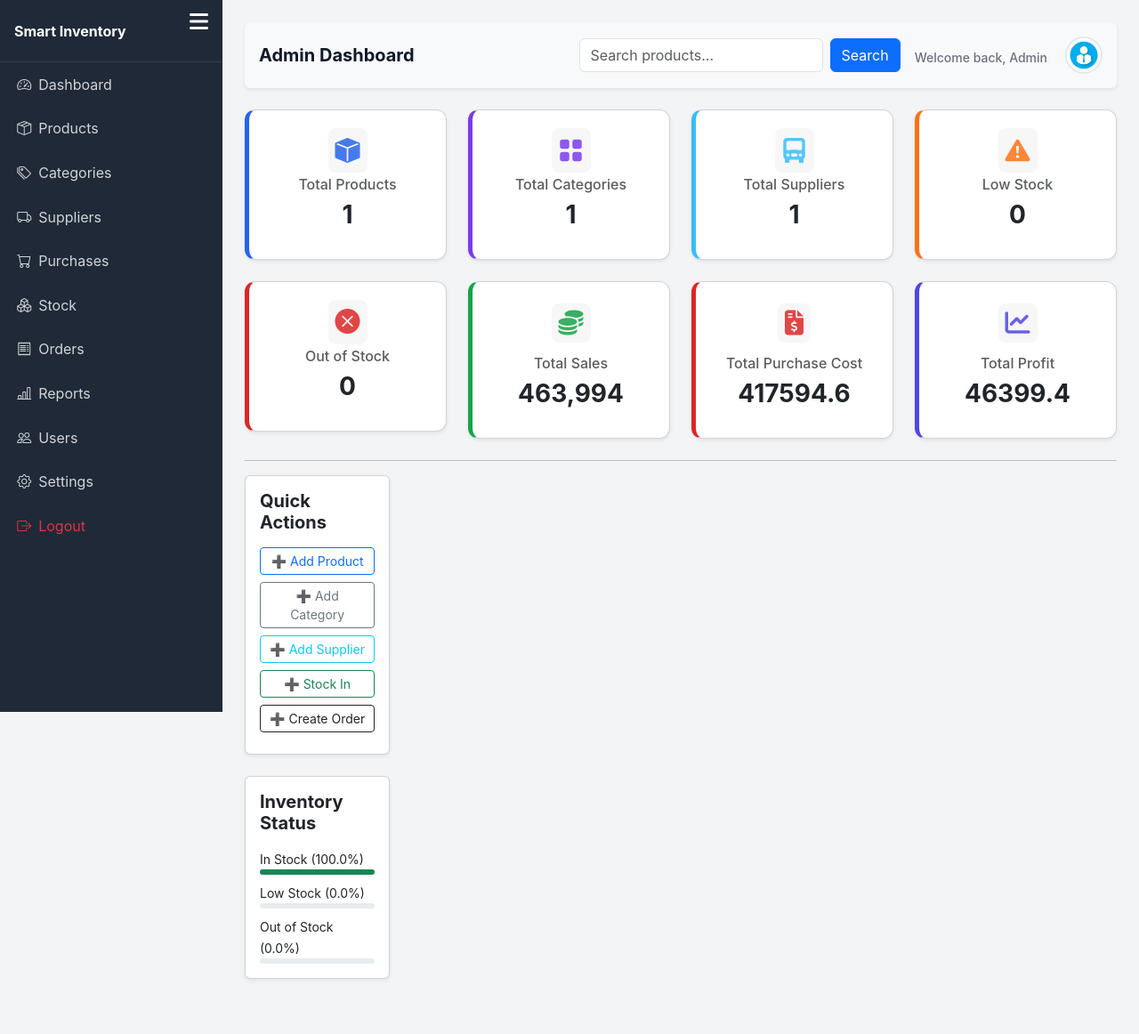
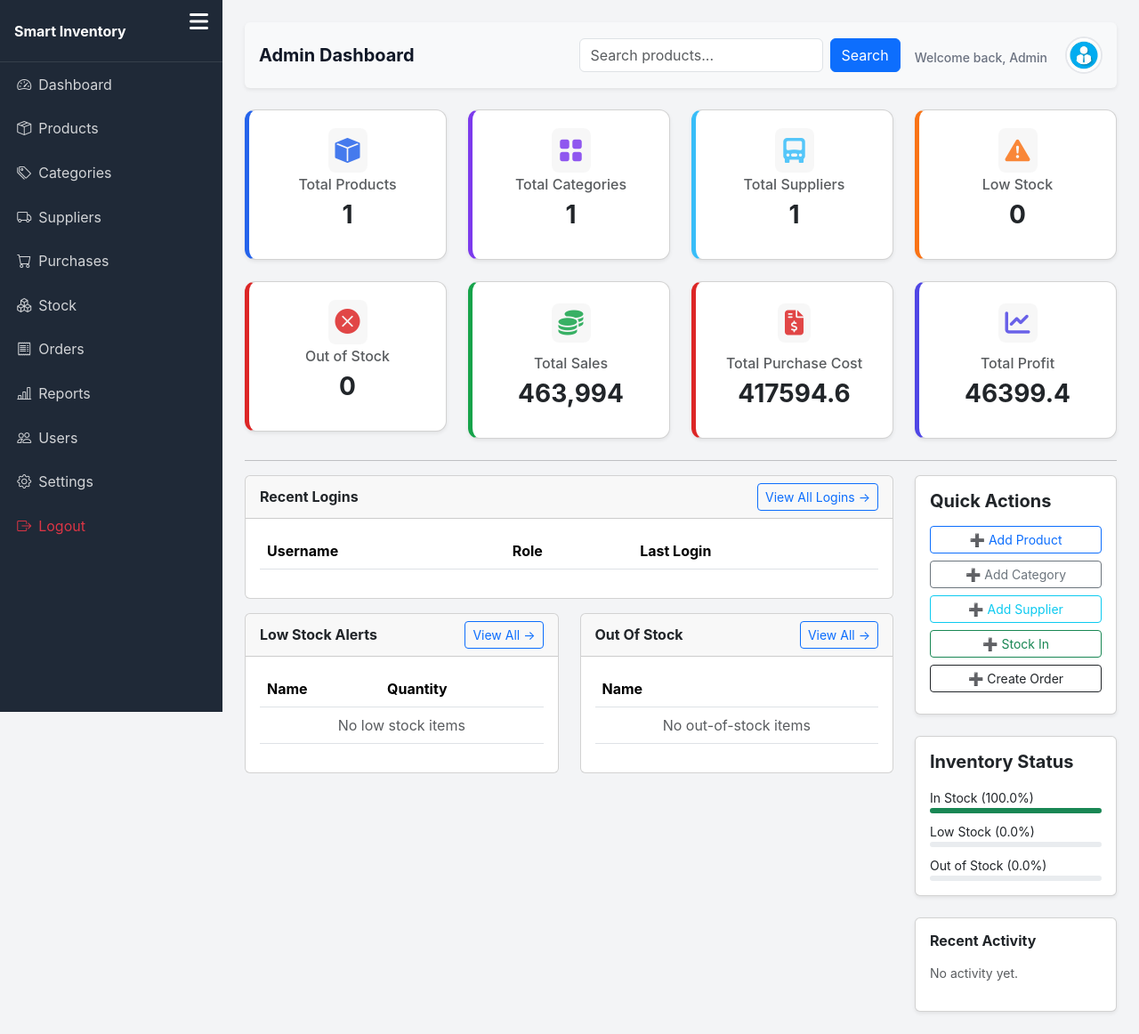
Before and after one commit to MahiKalavadia/inventory-management-system, a Django app: page /admin-dashboard/ in a window 1280 px wide. Shown: the whole page at 89% size. Before the commit the page ends 1101 px from the top, so only its background shows below. Run offline with Django 5.2, Linux system fonts and the light colour scheme; a user stored in the database is signed in; tables that the repository leaves empty hold one stand-in row (values such as "Sample post"); lists and menus that the app fills with data are empty.

Commit message:
Added some overview of  activities happening in all section

```diff
--- a/templates/admin_dashboard.html
+++ b/templates/admin_dashboard.html
@@ -1,4 +1,5 @@
 {% extends 'base_dashboard.html' %}
+{% load humanize tz %}
 {% load static %}
 {% block content %}
 <div class="dashboard-header mb-4 d-flex justify-content-between align-items-center p-3 bg-light rounded shadow-sm">
@@ -121,16 +122,122 @@
 
 </div>
 <hr>
-<div class = "row">
-    <div class = "col-md-9">
+
+<div class="row">
+
+    <!-- LEFT SIDE -->
+    <div class="col-md-9">
+
+        <!-- RECENT LOGINS -->
+        <div class="card mb-3">
+            <div class="card-header d-flex justify-content-between align-items-center">
+                <span><b>Recent Logins</b></span>
+                <a href="{% url 'view_all' %}" class="btn btn-sm btn-outline-primary">View All Logins →</a>
+            </div>
+            <div class="card-body">
+                <table class="table table-striped">
+                    <thead>
+                        <tr>
+                            <th>Username</th>
+                            <th>Role</th>
+                            <th>Last Login</th>
+                        </tr>
+                    </thead>
+                    <tbody>
+                        {% for user in recent_logins %}
+                        <tr>
+                            <td>{{ user.username }}</td>
+                            <td>
+                                {% if user.groups.all %}
+                                    {{ user.groups.first.name }}
+                                {% else %}
+                                    None
+                                {% endif %}
+                            </td>
+                            <td>
+                                {% if user.last_login %}
+                                    {{ user.last_login|localtime|naturaltime }}
+                                {% else %}
+                                    Never
+                                {% endif %}
+                            </td>
+                        </tr>
+                        {% endfor %}
+                    </tbody>
+                </table>
             </div>
         </div>
 
-   <div class = "col-md-2">
-      <!--Quick Actions-->
+        <!-- LOW + OUT STOCK ROW -->
+        <div class="row">
+
+            <!-- LOW STOCK -->
+            <div class="col-md-6">
+                <div class="card h-100">
+                    <div class="card-header d-flex justify-content-between align-items-center">
+                        <span><b>Low Stock Alerts</b></span>
+                        <a href="{% url 'low_stock' %}" class="btn btn-sm btn-outline-primary">View All →</a>
+                    </div>
+                    <div class="card-body">
+                        <table class="table table-hover">
+                            <thead>
+                                <tr>
+                                    <th>Name</th>
+                                    <th>Quantity</th>
+                                </tr>
+                            </thead>
+                            <tbody>
+                                {% for product in l_stock %}
+                                <tr class="table-warning">
+                                    <td>{{ product.name }}</td>
+                                    <td>{{ product.quantity }}</td>
+                                </tr>
+                                {% empty %}
+                                <tr><td colspan="2" class="text-center text-muted">No low stock items</td></tr>
+                                {% endfor %}
+                            </tbody>
+                        </table>
+                    </div>
+                </div>
+            </div>
+
+            <!-- OUT OF STOCK -->
+            <div class="col-md-6">
+                <div class="card h-100">
+                    <div class="card-header d-flex justify-content-between align-items-center">
+                        <span><b>Out Of Stock</b></span>
+                        <a href="{% url 'out_stock' %}" class="btn btn-sm btn-outline-primary">View All →</a>
+                    </div>
+                    <div class="card-body">
+                        <table class="table table-hover">
+                            <thead>
+                                <tr>
+                                    <th>Name</th>
+                                </tr>
+                            </thead>
+                            <tbody>
+                                {% for product in o_stock %}
+                                <tr class="table-danger">
+                                    <td>{{ product.name }}</td>
+                                </tr>
+                                {% empty %}
+                                <tr><td class="text-center text-muted">No out-of-stock items</td></tr>
+                                {% endfor %}
+                            </tbody>
+                        </table>
+                    </div>
+                </div>
+            </div>
+
+        </div>
+    </div>
+
+    <!-- RIGHT SIDEBAR -->
+    <div class="col-md-3">
+
         <div class="card shadow-sm mb-4">
             <div class="card-body p-3">
-             <h5 class="mb-3 center"><b>Quick Actions</b></h5>
+                <h5 class="mb-3"><b>Quick Actions</b></h5>
                 <a href="{% url 'add_product' %}" class="btn btn-sm btn-outline-primary w-100 mb-2">➕ Add Product</a>
                 <a href="{% url 'add_category' %}" class="btn btn-sm btn-outline-secondary w-100 mb-2">➕ Add Category</a>
                 <a href="{% url 'add_supplier' %}" class="btn btn-sm btn-outline-info w-100 mb-2">➕ Add Supplier</a>
@@ -138,71 +245,67 @@
                 <a href="{% url 'create_order' %}" class="btn btn-sm btn-outline-dark w-100 mb-2">➕ Create Order</a>
             </div>
         </div>
-       <div class="card shadow-sm" style="max-width: 505px;">
+
+        <div class="card shadow-sm">
             <div class="card-body p-3">
                 <h5 class="mb-3"><b>Inventory Status</b></h5>
 
                 <small>In Stock ({{ in_stock_bar }}%)</small>
                 <div class="progress mb-2" style="height: 6px;">
-                   <div class="progress-bar bg-success"
-                        style="width: {{ in_stock_bar }}%"></div>
+                    <div class="progress-bar bg-success" style="width: {{ in_stock_bar }}%"></div>
                 </div>
 
                 <small>Low Stock ({{ low_stock_bar }}%)</small>
                 <div class="progress mb-2" style="height: 6px;">
-                   <div class="progress-bar bg-warning"
-                        style="width: {{ low_stock_bar }}%"></div>
+                    <div class="progress-bar bg-warning" style="width: {{ low_stock_bar }}%"></div>
                 </div>
 
                 <small>Out of Stock ({{ out_stock_bar }}%)</small>
                 <div class="progress" style="height: 6px;">
-                   <div class="progress-bar bg-danger"
-                        style="width: {{ out_stock_bar }}%"></div>
+                    <div class="progress-bar bg-danger" style="width: {{ out_stock_bar }}%"></div>
                 </div>
             </div>
         </div>
+        <br>
+        <!-- Recent Activity (Sidebar Style) -->
+        <div class="card shadow-sm">
+            <div class="card-body p-3">
+                <h6 class="mb-3"><b>Recent Activity</b></h6>
+
+                <div style="max-height: 260px; overflow-y: auto;">
+
+                    {% for act in recent_activity %}
+                    <div class="mb-2 pb-2 border-bottom">
+
+                      {% if act.type == 'product' %}
+                          <span class="badge bg-success">Product</span>
+                      {% elif act.type == 'stock' %}
+                          <span class="badge bg-warning text-dark">Stock</span>
+                      {% elif act.type == 'category' %}
+                          <span class="badge bg-info text-dark">Category</span>
+                      {% elif act.type == 'supplier' %}
+                          <span class="badge bg-primary">Supplier</span>
+                      {% endif %}
+
+                      <div class="small mt-1">
+                          {{ act.message }}
+                      </div>
+
+                      <small class="text-muted">
+                          {{ act.time|naturaltime }}
+                      </small>
+                  </div>
+                  {% empty %}
+                      <p class="text-muted small">No activity yet.</p>
+                  {% endfor %}
+
                     </div>
           </div>
         </div>
 
-<!--<h5 class="mt-4"><b>⚠Low Stock Alerts</b></h5>
+    </div>
+</div>
 
-<table class="table table-sm align-middle">
-    <thead>
-        <tr>
-            <th>Product</th>
-            <th>Qty</th>
-            <th>Status</th>
-            <th>Action</th>
-        </tr>
-    </thead>
-    <tbody>
-        {% for product in low_stock_products %}
-        <tr>
-            <td>{{ product.name }}</td>
-            <td>{{ product.quantity }}</td>
-            <td>
-                {% if product.quantity == 0 %}
-                    <span class="badge bg-danger">Out of Stock</span>
-                {% else %}
-                    <span class="badge bg-warning text-dark">Low Stock</span>
-                {% endif %}
-            </td>
-            <td>
-                <a href="{% url 'stock_in' product.id %}" class="btn btn-sm btn-outline-success">
-                    Stock In
-                </a>
-            </td>
-        </tr>
-        {% empty %}
-        <tr>
-            <td colspan="4" class="text-center text-muted">
-                All products are sufficiently stocked ✅
-            </td>
-        </tr>
-        {% endfor %}
-    </tbody>
-</table>-->
 
 <!--Pagination-->
 <!--<nav class="mt-4">
```
Lines whose indentation alone changed are shown as unchanged.
